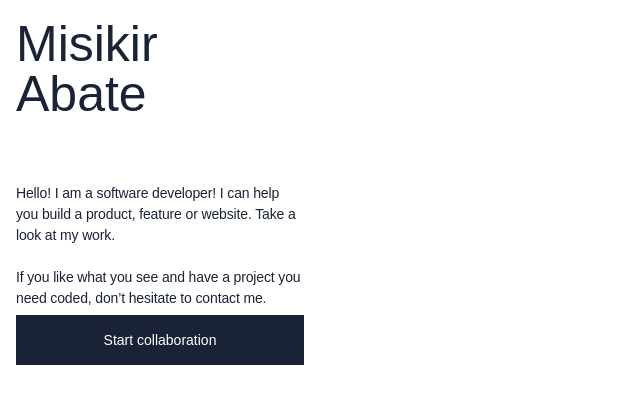
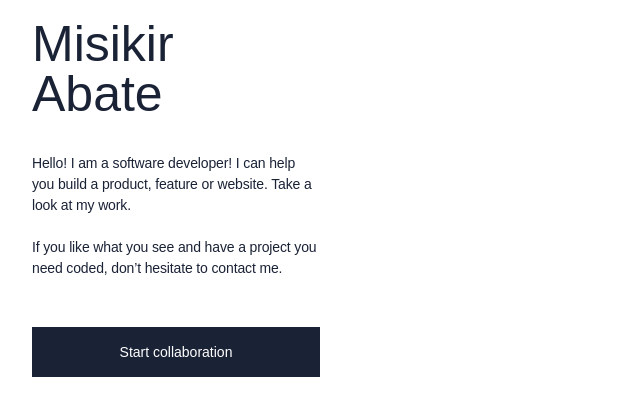
Before and after one commit to misikira/Portofilo-Website, a website: page index.html in a window 1280 px wide. Shown: the part 85-500 px from the top of the page, without its empty margins (0-640 px from the left). Drawn offline with Linux system fonts and the light colour scheme.

Commit message:
Update style  to meet recommedation

```diff
--- a/style.css
+++ b/style.css
@@ -7,6 +7,7 @@ body {
   width: 32rem;
   left: 615.8rem;
   top: -216.4rem;
+  box-sizing: border-box;
 }
 
 .toolbar-header {
@@ -27,6 +28,7 @@ body {
   left: 28.4rem;
   top: 1.9rem;
   position: absolute;
+  margin-right: 1.6rem;
 }
 
 .about-me {
@@ -40,15 +42,16 @@ body {
   width: 22rem;
   left: 1.6rem;
   top: 10.4rem;
-  border-radius: nullpx;
   position: absolute;
-  font-family: Poppins, sans-serif;
+  font-family: Playfair Display, sans-serif;
   font-size: 5rem;
-  font-weight: 40rem;
+  font-weight: 400;
   line-height: 5rem;
   text-align: left;
   color: #1a2236;
   text-transform: capitalize;
+  margin-left: 1.6rem;
+  margin-right: 8.4rem;
 }
 
 .about-me-detail {
@@ -56,16 +59,16 @@ body {
   width: 28.8rem;
   left: 1.6rem;
   top: 22.1rem;
-  border-radius: nullpx;
   position: absolute;
-  margin-top: 4.7rem;
+  margin-top: 1.7rem;
   font-family: Poppins, sans-serif;
-  font-style: snormal;
-  font-weight: 40rem;
+  font-style: normal;
+  font-weight: 400;
   font-size: 1.4rem;
   line-height: 2.1rem;
   letter-spacing: -0.01em;
   color: #1a2236;
+  margin-left: 1.6rem;
 }
 
 .colbrate-with-me {
@@ -78,11 +81,13 @@ body {
   color: #fff;
   font-family: Poppins, sans-serif;
   font-size: 1.4rem;
-  font-weight: 50rem;
+  font-weight: 500;
   line-height: 1.5rem;
   text-align: center;
   border: none;
-  margin-top: 1rem;
+  margin-top: 2.2rem;
+  margin-left: 1.6rem;
+  margin-bottom: 3.2rem;
 }
 
 .colbrate-with-me:hover {
```
